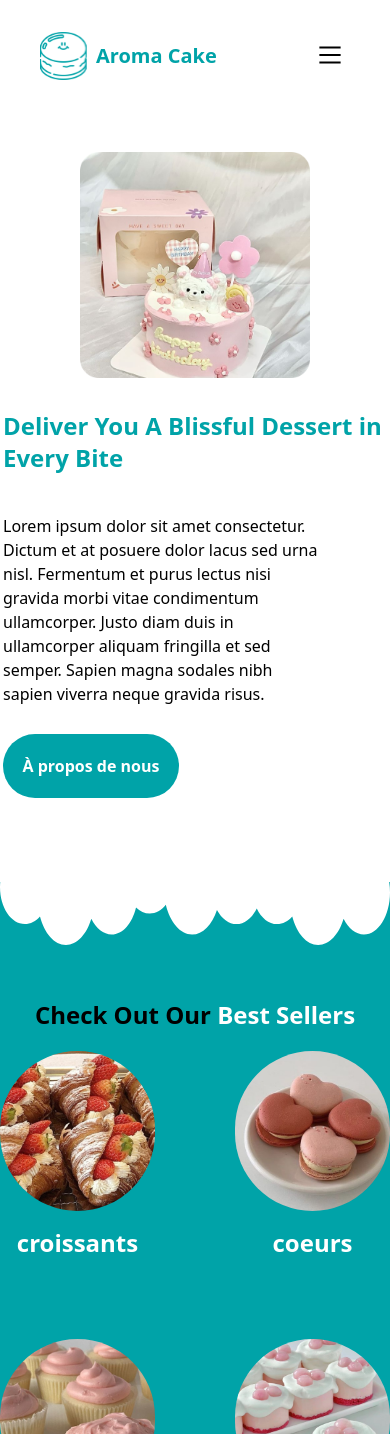
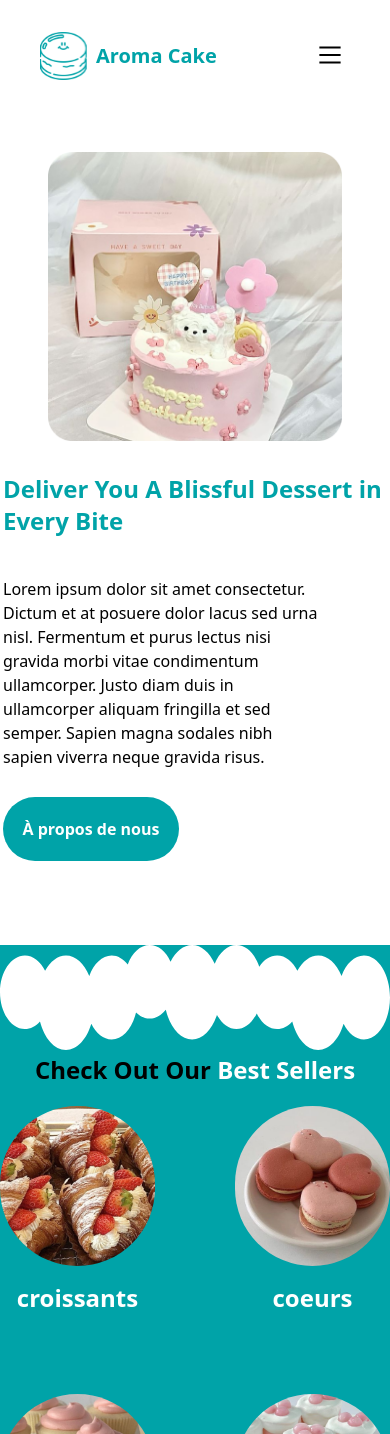
Before and after one commit to Zaki-goumri/Aroma, a Next.js app: page / in a window 390 px wide. Shown: the top 1434 px of the page. Built offline with nearby package versions, Linux system fonts and the light colour scheme.

Commit message:
new design agai

```diff
--- a/src/app/components/bestsellers.jsx
+++ b/src/app/components/bestsellers.jsx
@@ -14,7 +14,7 @@ const BestSellers = ()  => {
 
     return (
        <main className=" flex flex-col items-center gap-5 ">
-         <h1 className="md:text-4xl text-black font-bold text-2xl mt-3 ">Check Out Our <span className="text-white"> Best Sellers </span></h1>
+         <h1 className="md:text-4xl text-black font-bold text-2xl mt-1 ">Check Out Our <span className="text-white"> Best Sellers </span></h1>
     <ul className=" grid grid-cols-2 md:grid-cols-3 lg:grid-cols-4 gap-20 ">
     {
 
--- a/src/app/page.js
+++ b/src/app/page.js
@@ -15,7 +15,7 @@ export default function Home() {
     <main className="flex flex-col items-center ">
     <Header />
     <div className="flex md:justify-around  md:gap-10 md:flex-row items-center md:mx-[100px] my-10 flex-col gap-4">
-      <img src="/patisserie/entremet.png" alt="entremet" height={400} width={420} className="mb-4 md:px-0 px-20" />
+      <img src="/patisserie/entremet.png" alt="entremet" height={400} width={420} className="mb-4 md:px-0 px-12" />
       <aside className="flex flex-col items-start gap-7">
         <h1 className="font-bold  text-2xl md:text-4xl max-w-sm text-aroma mb-3">Deliver You A Blissful Dessert in Every Bite</h1>
         <p className="max-w-xs md:leading-normal leading-6 ">Lorem ipsum dolor sit amet consectetur. Dictum et at posuere dolor lacus sed urna nisl. Fermentum et purus lectus nisi gravida morbi vitae condimentum ullamcorper. Justo diam duis in ullamcorper aliquam fringilla et sed semper. Sapien magna sodales nibh sapien viverra neque gravida risus.</p>
@@ -23,7 +23,7 @@ export default function Home() {
       </aside>
     </div >
     <div className="bg-aroma w-screen overflow-hidden mt-5  flex flex-col content-center">
-      <Image  src="/assets/bg.svg" alt="background" className="w-fit relative md:top-[-20vh] sm:top-[-10vh] top-[-5vh] " width={200} height={40} />
+      <Image  src="/assets/bg.svg" alt="background" className="w-fit relative md:top-[-20vh] sm:top-[-10vh]  " width={200} height={40} />
       <BestSellers />
       <Entremet />
 
```
